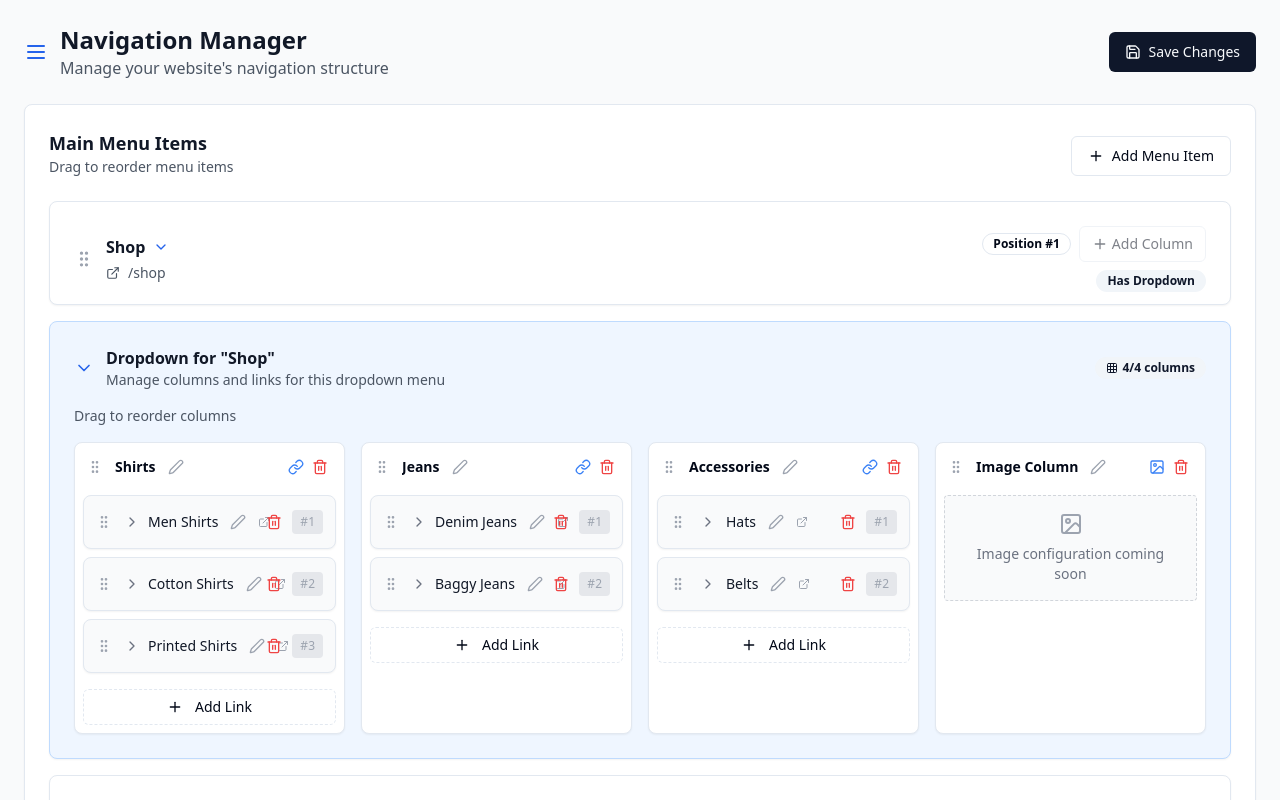
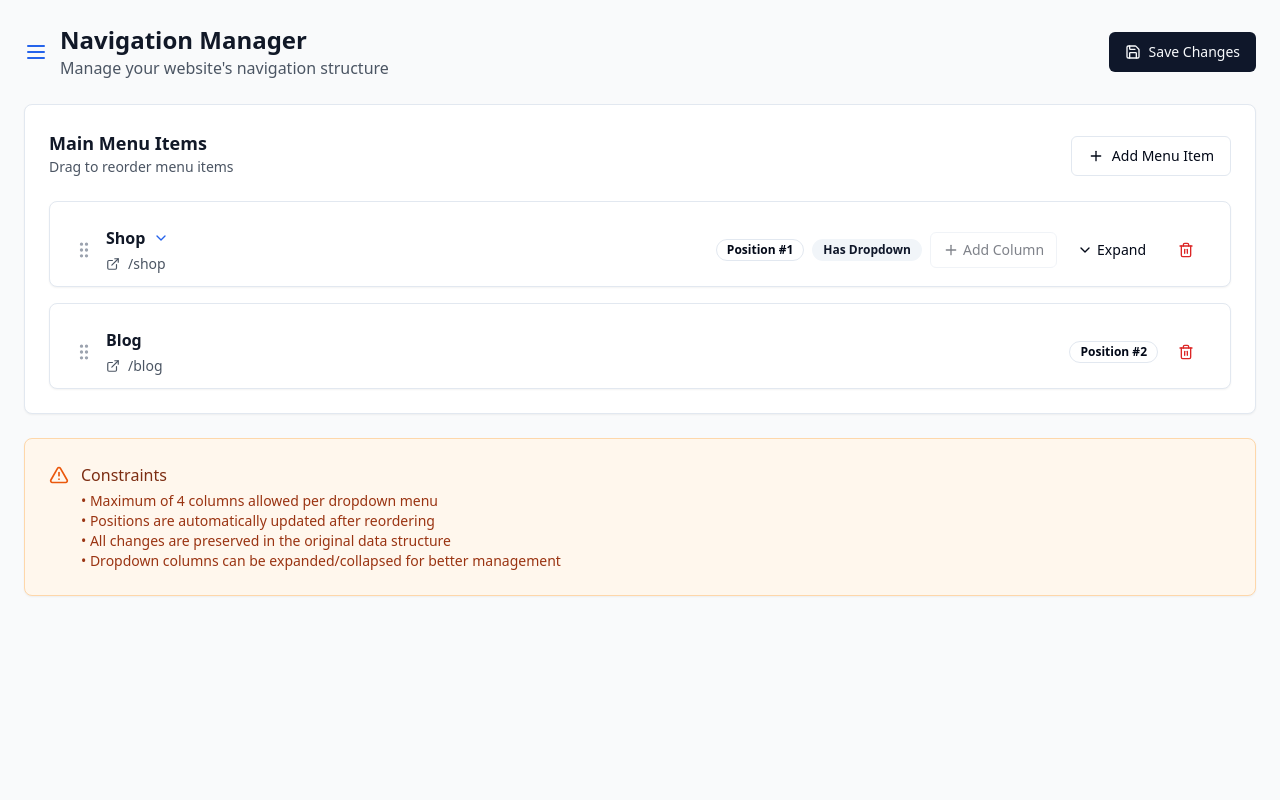
Before and after one commit to tanveerb10/nav-flow-architect, a React (Vite) app: page / in a window 1280 px wide. Shown: the top 800 px of the page. Built offline with nearby package versions, Linux system fonts and the light colour scheme.

Commit message:
Add menu item deletion and dropdown toggling
Implemented menu item deletion functionality. Added "Add Column" button for menu items with dropdowns.  Enabled expanding/collapsing of dropdown columns. Updated `MenuItemCard.tsx` and `NavigationManager.tsx`.

```diff
--- a/src/components/navigation/MenuItemCard.tsx
+++ b/src/components/navigation/MenuItemCard.tsx
@@ -1,26 +1,47 @@
 
-import React from 'react';
+import React, { useState } from 'react';
 import { useSortable } from '@dnd-kit/sortable';
 import { CSS } from '@dnd-kit/utilities';
 import { Card, CardHeader, CardContent } from '@/components/ui/card';
 import { Badge } from '@/components/ui/badge';
 import { Button } from '@/components/ui/button';
 import { MenuItem } from '@/types/navigation';
-import { GripVertical, ExternalLink, ChevronDown, Plus, Link, Image } from 'lucide-react';
+import { GripVertical, ExternalLink, ChevronDown, ChevronUp, Plus, Link, Image, Trash2 } from 'lucide-react';
 import {
   DropdownMenu,
   DropdownMenuContent,
   DropdownMenuItem,
   DropdownMenuTrigger,
 } from "@/components/ui/dropdown-menu";
+import {
+  AlertDialog,
+  AlertDialogAction,
+  AlertDialogCancel,
+  AlertDialogContent,
+  AlertDialogDescription,
+  AlertDialogFooter,
+  AlertDialogHeader,
+  AlertDialogTitle,
+  AlertDialogTrigger,
+} from "@/components/ui/alert-dialog";
 
 interface MenuItemCardProps {
   item: MenuItem;
   dropdown?: any;
+  isExpanded?: boolean;
   onAddColumn?: (dropdownId: string, type: 'links' | 'image') => void;
+  onDeleteMenuItem?: (menuItemId: string) => void;
+  onToggleExpanded?: (menuItemId: string) => void;
 }
 
-const MenuItemCard: React.FC<MenuItemCardProps> = ({ item, dropdown, onAddColumn }) => {
+const MenuItemCard: React.FC<MenuItemCardProps> = ({
+  item,
+  dropdown,
+  isExpanded = false,
+  onAddColumn,
+  onDeleteMenuItem,
+  onToggleExpanded
+}) => {
   const {
     attributes,
     listeners,
@@ -44,6 +65,18 @@ const MenuItemCard: React.FC<MenuItemCardProps> = ({ item, dropdown, onAddColumn
   const handleAddColumn = (type: 'links' | 'image') => {
     if (dropdown && onAddColumn) {
       onAddColumn(dropdown._id, type);
+    }
+  };
+
+  const handleDelete = () => {
+    if (onDeleteMenuItem) {
+      onDeleteMenuItem(item._id);
+    }
+  };
+
+  const handleToggleExpanded = () => {
+    if (onToggleExpanded) {
+      onToggleExpanded(item._id);
     }
   };
 
@@ -78,7 +111,14 @@ const MenuItemCard: React.FC<MenuItemCardProps> = ({ item, dropdown, onAddColumn
             <div className="flex flex-col items-end gap-2">
               <div className="flex items-center gap-2">
                 <Badge variant="outline">Position #{item.position}</Badge>
-                {item.hasDropdown && dropdown && onAddColumn && (
+
+                {item.hasDropdown && (
+                  <>
+                    <Badge variant="secondary" className="text-xs">
+                      Has Dropdown
+                    </Badge>
+
+                    {dropdown && onAddColumn && (
                       <DropdownMenu>
                         <DropdownMenuTrigger asChild>
                           <Button
@@ -91,7 +131,7 @@ const MenuItemCard: React.FC<MenuItemCardProps> = ({ item, dropdown, onAddColumn
                             Add Column
                           </Button>
                         </DropdownMenuTrigger>
-                    <DropdownMenuContent align="end" className="w-56">
+                        <DropdownMenuContent align="end" className="w-56 bg-white border shadow-lg z-50">
                           <DropdownMenuItem onClick={() => handleAddColumn('links')} className="gap-2">
                             <Link size={16} />
                             Links Column
@@ -103,12 +143,53 @@ const MenuItemCard: React.FC<MenuItemCardProps> = ({ item, dropdown, onAddColumn
                         </DropdownMenuContent>
                       </DropdownMenu>
                     )}
+
+                    {dropdown && onToggleExpanded && (
+                      <Button
+                        variant="ghost"
+                        size="sm"
+                        onClick={handleToggleExpanded}
+                        className="flex items-center gap-1"
+                      >
+                        {isExpanded ? (
+                          <>
+                            <ChevronUp size={14} />
+                            Collapse
+                          </>
+                        ) : (
+                          <>
+                            <ChevronDown size={14} />
+                            Expand
+                          </>
+                        )}
+                      </Button>
+                    )}
+                  </>
+                )}
+
+                <AlertDialog>
+                  <AlertDialogTrigger asChild>
+                    <Button variant="ghost" size="sm" className="text-red-600 hover:text-red-700 hover:bg-red-50">
+                      <Trash2 size={14} />
+                    </Button>
+                  </AlertDialogTrigger>
+                  <AlertDialogContent className="bg-white">
+                    <AlertDialogHeader>
+                      <AlertDialogTitle>Delete Menu Item</AlertDialogTitle>
+                      <AlertDialogDescription>
+                        Are you sure you want to delete "{item.title}"? This action cannot be undone.
+                        {item.hasDropdown && " This will also delete the associated dropdown menu."}
+                      </AlertDialogDescription>
+                    </AlertDialogHeader>
+                    <AlertDialogFooter>
+                      <AlertDialogCancel>Cancel</AlertDialogCancel>
+                      <AlertDialogAction onClick={handleDelete} className="bg-red-600 hover:bg-red-700">
+                        Delete
+                      </AlertDialogAction>
+                    </AlertDialogFooter>
+                  </AlertDialogContent>
+                </AlertDialog>
               </div>
-              {item.hasDropdown && (
-                <Badge variant="secondary" className="text-xs">
-                  Has Dropdown
-                </Badge>
-              )}
             </div>
           </div>
         </CardHeader>
--- a/src/components/navigation/NavigationManager.tsx
+++ b/src/components/navigation/NavigationManager.tsx
@@ -53,6 +53,7 @@ const NavigationManager: React.FC<NavigationManagerProps> = ({ initialData }) =>
   const [navigationData, setNavigationData] = useState<NavigationData>(initialData);
   const [activeId, setActiveId] = useState<string | null>(null);
   const [isAddingMenu, setIsAddingMenu] = useState(false);
+  const [expandedMenuItems, setExpandedMenuItems] = useState<Set<string>>(new Set());
   const { toast } = useToast();
 
   // Setup form for adding menu item
@@ -244,7 +245,52 @@ const NavigationManager: React.FC<NavigationManagerProps> = ({ initialData }) =>
     }
   };
 
-  const handleUpdateLink = (linkId, updatedData) => {
+  const handleDeleteMenuItem = (menuItemId: string) => {
+    setNavigationData(prev => {
+      // Find the menu item to get its title
+      const menuItem = prev.menu.find(item => item._id === menuItemId);
+
+      // Remove the menu item
+      const newMenu = prev.menu.filter(item => item._id !== menuItemId);
+
+      // Remove associated dropdown if it exists
+      const newDropdowns = menuItem?.hasDropdown
+        ? prev.dropdowns.filter(dropdown => dropdown.menuTitle !== menuItem.title)
+        : prev.dropdowns;
+
+      return {
+        ...prev,
+        menu: updatePositions(newMenu),
+        dropdowns: newDropdowns,
+      };
+    });
+
+    // Remove from expanded items
+    setExpandedMenuItems(prev => {
+      const newSet = new Set(prev);
+      newSet.delete(menuItemId);
+      return newSet;
+    });
+
+    toast({
+      title: "Menu item deleted",
+      description: "Menu item and associated dropdown have been removed.",
+    });
+  };
+
+  const handleToggleExpanded = (menuItemId: string) => {
+    setExpandedMenuItems(prev => {
+      const newSet = new Set(prev);
+      if (newSet.has(menuItemId)) {
+        newSet.delete(menuItemId);
+      } else {
+        newSet.add(menuItemId);
+      }
+      return newSet;
+    });
+  };
+
+  const handleUpdateLink = (linkId: any, updatedData: any) => {
     setNavigationData(prev => {
       const newDropdowns = prev.dropdowns.map(dropdown => {
         const newColumns = dropdown.dropdown.columns.map(column => {
@@ -325,7 +371,7 @@ const NavigationManager: React.FC<NavigationManagerProps> = ({ initialData }) =>
     });
   };
 
-  const handleRemoveColumn = (dropdownId, columnId) => {
+  const handleRemoveColumn = (dropdownId: any, columnId: any) => {
     setNavigationData(prev => {
       const newDropdowns = prev.dropdowns.map(dropdown => {
         if (dropdown._id === dropdownId) {
@@ -354,7 +400,7 @@ const NavigationManager: React.FC<NavigationManagerProps> = ({ initialData }) =>
     });
   };
 
-  const handleDeleteLink = (dropdownId, columnId, linkId) => {
+  const handleDeleteLink = (dropdownId: any, columnId: any, linkId: any) => {
     setNavigationData(prev => {
       const newDropdowns = prev.dropdowns.map(dropdown => {
         if (dropdown._id === dropdownId) {
@@ -392,7 +438,7 @@ const NavigationManager: React.FC<NavigationManagerProps> = ({ initialData }) =>
     });
   };
 
-  const handleAddLink = (dropdownId, columnId) => {
+  const handleAddLink = (dropdownId: any, columnId: any) => {
     setNavigationData(prev => {
       const newDropdowns = prev.dropdowns.map(dropdown => {
         if (dropdown._id === dropdownId) {
@@ -436,7 +482,7 @@ const NavigationManager: React.FC<NavigationManagerProps> = ({ initialData }) =>
     });
   };
 
-  const handleUpdateColumn = (dropdownId, columnId, updatedData) => {
+  const handleUpdateColumn = (dropdownId: any, columnId: any, updatedData: any) => {
     setNavigationData(prev => {
       const newDropdowns = prev.dropdowns.map(dropdown => {
         if (dropdown._id === dropdownId) {
@@ -473,13 +519,13 @@ const NavigationManager: React.FC<NavigationManagerProps> = ({ initialData }) =>
     });
   };
 
-  const handleAddMenuItem = (values) => {
+  const handleAddMenuItem = (values: any) => {
     const newMenuItem: MenuItem = {
       title: values.title,
       url: values.url,
       hasDropdown: values.hasDropdown,
       position: navigationData.menu.length + 1,
-      _id: `new-menu-${Date.now()}`, // Generate a temporary ID
+      _id: `new-menu-${Date.now()}`,
     };
 
     setNavigationData(prev => ({
@@ -621,14 +667,19 @@ const NavigationManager: React.FC<NavigationManagerProps> = ({ initialData }) =>
                       ? navigationData.dropdowns.find(d => d.menuTitle === item.title)
                       : null;
 
+                    const isExpanded = expandedMenuItems.has(item._id);
+
                     return (
                       <div key={item._id}>
                         <MenuItemCard
                           item={item}
                           dropdown={itemDropdown}
+                          isExpanded={isExpanded}
                           onAddColumn={handleAddColumn}
+                          onDeleteMenuItem={handleDeleteMenuItem}
+                          onToggleExpanded={handleToggleExpanded}
                         />
-                        {item.hasDropdown && itemDropdown && (
+                        {item.hasDropdown && itemDropdown && isExpanded && (
                           <DropdownEditor
                             dropdown={itemDropdown}
                             onUpdateLink={handleUpdateLink}
@@ -670,7 +721,8 @@ const NavigationManager: React.FC<NavigationManagerProps> = ({ initialData }) =>
               <p className="text-sm text-orange-800">
                 • Maximum of 4 columns allowed per dropdown menu<br />
                 • Positions are automatically updated after reordering<br />
-                • All changes are preserved in the original data structure
+                • All changes are preserved in the original data structure<br />
+                • Dropdown columns can be expanded/collapsed for better management
               </p>
             </div>
           </div>
```
Lines whose indentation alone changed are shown as unchanged.
